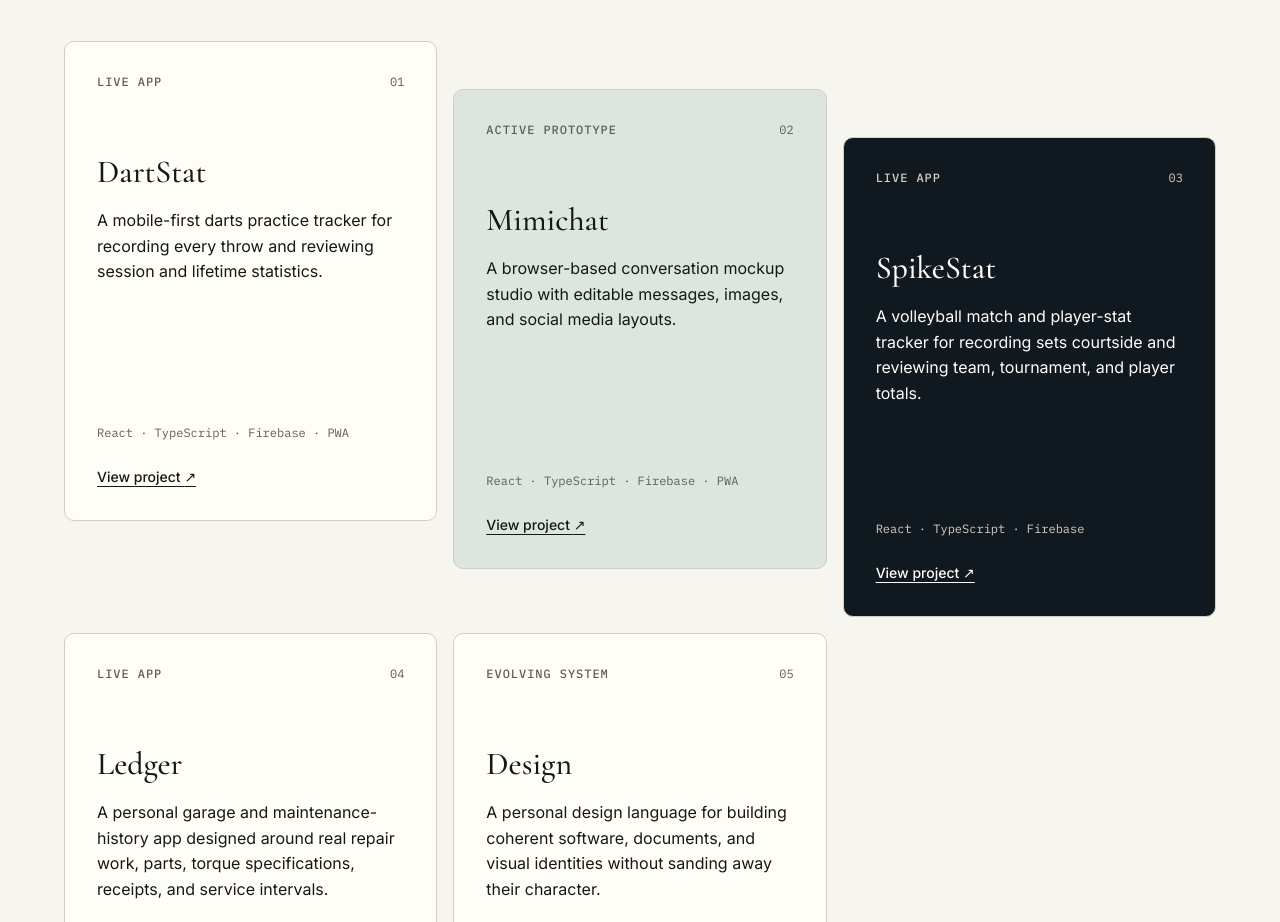
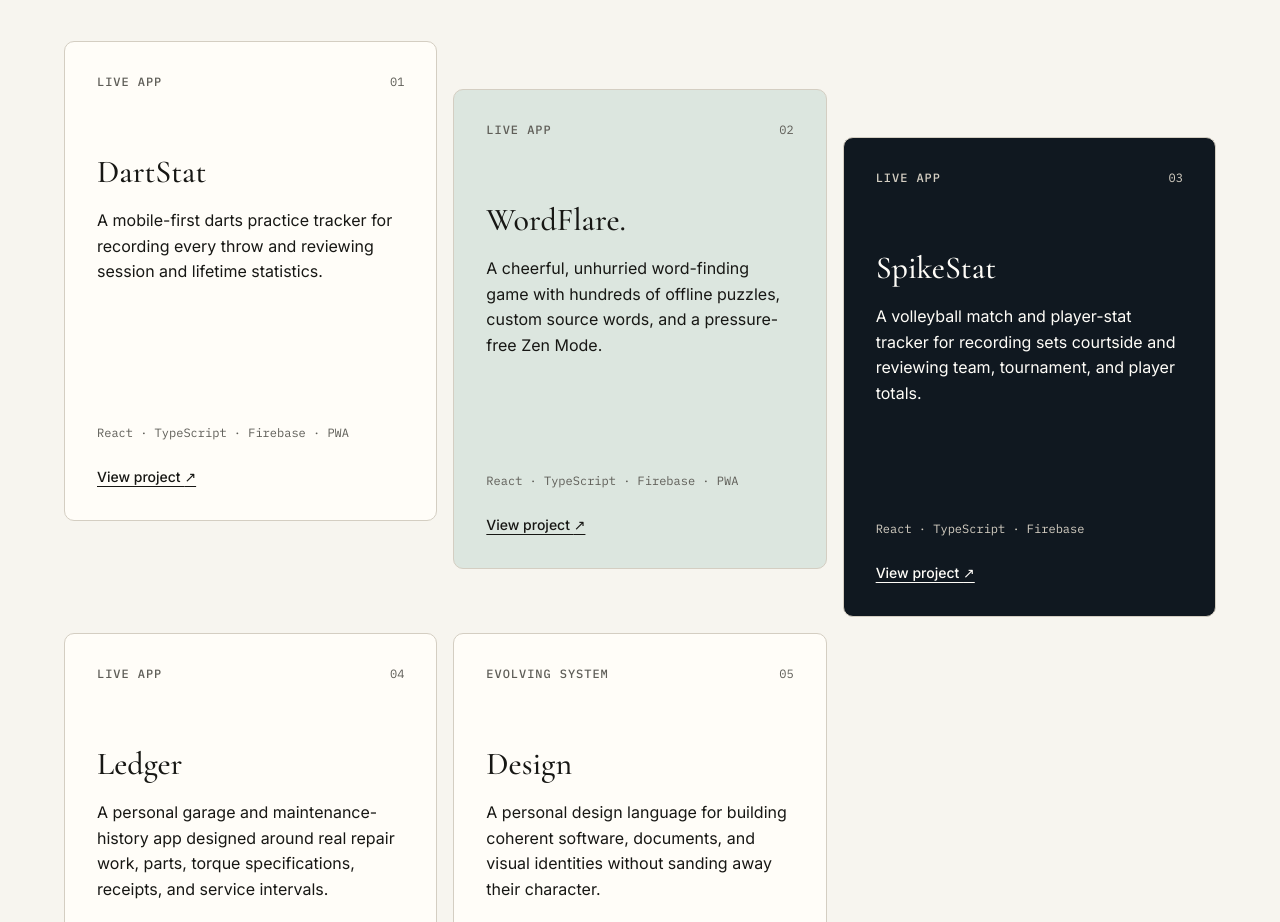
Before and after one commit to craigmullin/cmdc, a React (Vite) app: page / in a window 1280 px wide. Shown: the part 1120-2042 px from the top of the page. Built offline with nearby package versions, Linux system fonts and the light colour scheme.

Commit message:
Replace Mimichat card with WordFlare

```diff
--- a/src/data/site.ts
+++ b/src/data/site.ts
@@ -14,11 +14,11 @@ export const projects = [
     href: 'https://dartstat.craigmullin.com',
   },
   {
-    title: 'Mimichat',
-    status: 'Active prototype',
-    description: 'A browser-based conversation mockup studio with editable messages, images, and social media layouts.',
+    title: 'WordFlare.',
+    status: 'Live app',
+    description: 'A cheerful, unhurried word-finding game with hundreds of offline puzzles, custom source words, and a pressure-free Zen Mode.',
     technology: 'React · TypeScript · Firebase · PWA',
-    href: 'https://mimichat.craigmullin.com',
+    href: 'https://wordflare-21070.web.app',
   },
   {
     title: 'SpikeStat',
```
